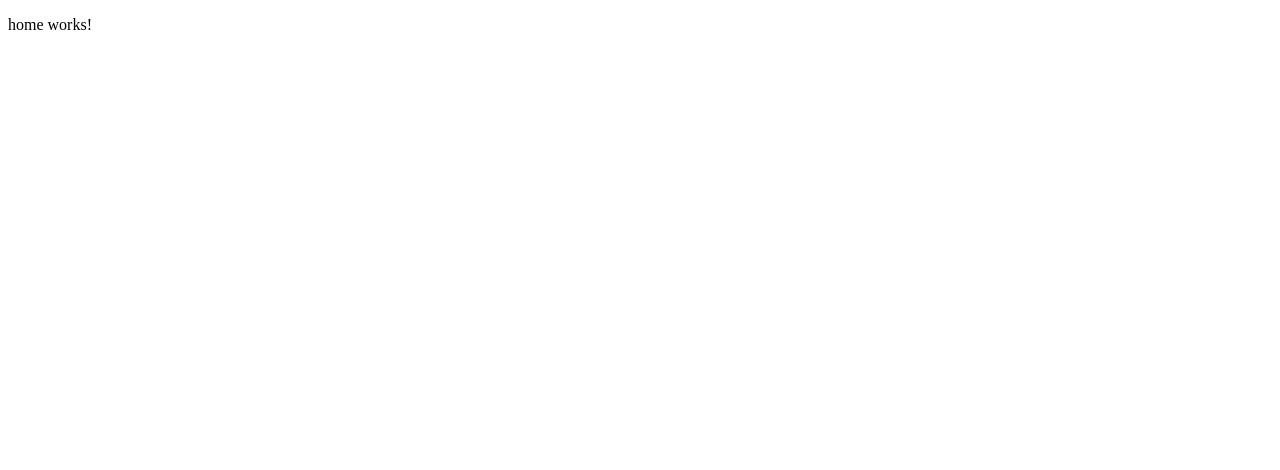
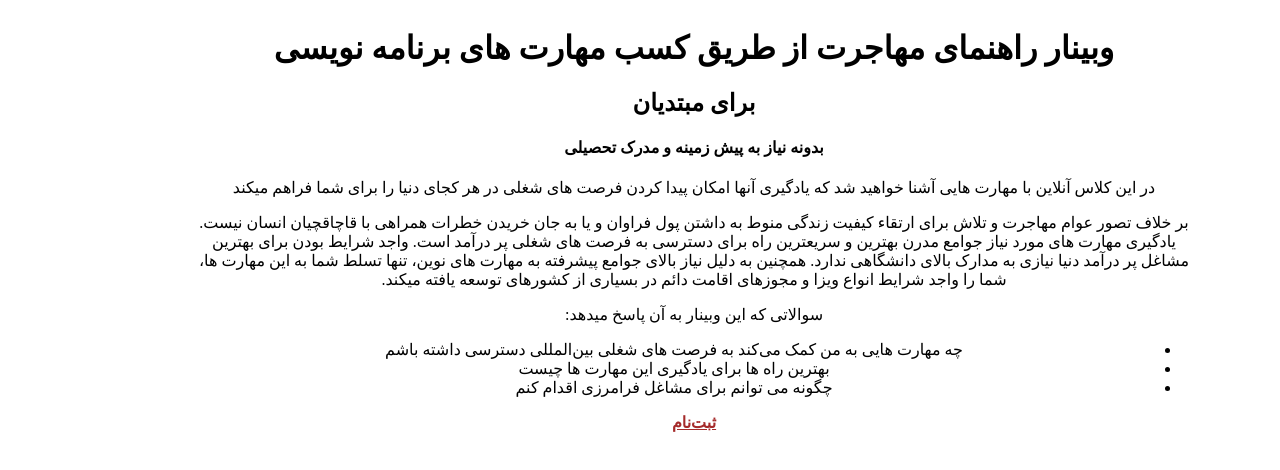
Before and after one commit to ghaderian/compensator, an Angular app: page / in a window 1280 px wide. Shown: the top 470 px of the page. Built offline with nearby package versions, Linux system fonts and the light colour scheme.

Commit message:
initial content and submit form

```diff
--- a/src/app/app.module.ts
+++ b/src/app/app.module.ts
@@ -1,4 +1,5 @@
 import { NgModule } from '@angular/core';
+import { FormsModule } from '@angular/forms';
 import { BrowserModule } from '@angular/platform-browser';
 
 import { AppRoutingModule } from './app-routing.module';
@@ -14,6 +15,7 @@ import { SignupComponent } from './components/signup/signup.component';
   ],
   imports: [
     BrowserModule,
+    FormsModule,
     AppRoutingModule
   ],
   providers: [],
--- a/src/app/components/home/home.component.html
+++ b/src/app/components/home/home.component.html
@@ -1 +1,35 @@
-<p>home works!</p>
+<h1>وبینار راهنمای مهاجرت از طریق کسب مهارت های برنامه نویسی</h1>
+
+
+<h2>برای مبتدیان</h2>
+<h4>بدونه نیاز به پیش زمینه و مدرک تحصیلی</h4>
+
+
+<p>
+    در این کلاس آنلاین با مهارت هایی آشنا خواهید شد که یادگیری آنها امکان پیدا کردن فرصت های شغلی در هر کجای دنیا را برای شما فراهم میکند
+</p>
+
+<p>
+    بر خلاف تصور عوام مهاجرت و تلاش برای ارتقاء کیفیت زندگی منوط به داشتن پول فراوان و یا به جان خریدن خطرات همراهی با قاچاقچیان انسان نیست. یادگیری مهارت های مورد نیاز جوامع مدرن بهترین و سریعترین راه برای دسترسی به فرصت های شغلی پر درآمد است. واجد شرایط بودن برای بهترین مشاغل پر درآمد دنیا نیازی به مدارک بالای دانشگاهی ندارد. همچنین به دلیل نیاز بالای جوامع پیشرفته به مهارت های نوین، تنها تسلط شما به این مهارت ها، شما را واجد شرایط انواع ویزا و مجوزهای اقامت دائم در بسیاری از کشورهای توسعه یافته میکند.
+</p>
+
+
+<p>
+
+سوالاتی که این وبینار به آن پاسخ میدهد:
+</p>
+
+<ul>
+    <li>
+        چه مهارت هایی به من کمک می‌کند به فرصت های شغلی بین‌المللی دسترسی داشته باشم
+    </li>
+    <li>
+        بهترین راه ها برای یادگیری این مهارت ها چیست
+    </li>
+    <li>
+        چگونه می توانم برای مشاغل فرامرزی اقدام کنم
+    </li>
+</ul>
+
+
+<a class="signup" [routerLink]="'signup'">ثبت‌نام</a>
--- a/src/app/components/home/home.component.scss
+++ b/src/app/components/home/home.component.scss
@@ -0,0 +1,5 @@
+.signup {
+    font-size: 16;
+    font-weight: bold;
+    color: brown;
+}
--- a/src/app/components/signup/signup.component.html
+++ b/src/app/components/signup/signup.component.html
@@ -1 +1,38 @@
-<p>signup works!</p>
+<h1>signup:</h1>
+
+
+
+<div class="form" *ngIf="!formSubmitted">
+    <div class="field">
+        <div class="title">نام</div>
+        <div class="value">
+            <input [(ngModel)]="name" type="text">
+        </div>
+    </div>
+
+    <div class="field">
+        <div class="title">نام خانوادگی</div>
+        <div class="value">
+            <input [(ngModel)]="family" type="text">
+        </div>
+    </div>
+
+    <!-- todo:  ایمیل   phone -->
+
+
+    <div class="actions">
+        <button (click)="submit()">ارسال</button>
+    </div>
+
+</div>
+
+
+<div class="after-submit" *ngIf="formSubmitted">
+
+    <p>
+        ثبت نام شما با موفقیت انجام شد. تاریخ کلاس را به خاطر بسپارید. لینک شرکت در کلاس به آدرس ایمیل شما ارسال خواهد شد
+    </p>
+</div>
+
+
+<a [routerLink]="''">صفحه اصلی</a>
--- a/src/app/components/signup/signup.component.ts
+++ b/src/app/components/signup/signup.component.ts
@@ -7,9 +7,26 @@ import { Component, OnInit } from '@angular/core';
 })
 export class SignupComponent implements OnInit {
 
+
+  formSubmitted = false;
+
+  name = '';
+  family = '';
+  email = '';
+  phone ='';
+
+
+
   constructor() { }
 
   ngOnInit(): void {
+
+  }
+
+
+  submit() {
+
+    this.formSubmitted = true;
   }
 
 }
--- a/src/styles.scss
+++ b/src/styles.scss
@@ -1 +1,13 @@
 /* You can add global styles to this file, and also import other style files */
+
+
+html {
+    direction: rtl;
+    display: flex;
+    justify-content: center;
+
+    body {
+        max-width: 1000px;
+        text-align: center;
+    }
+}
```
